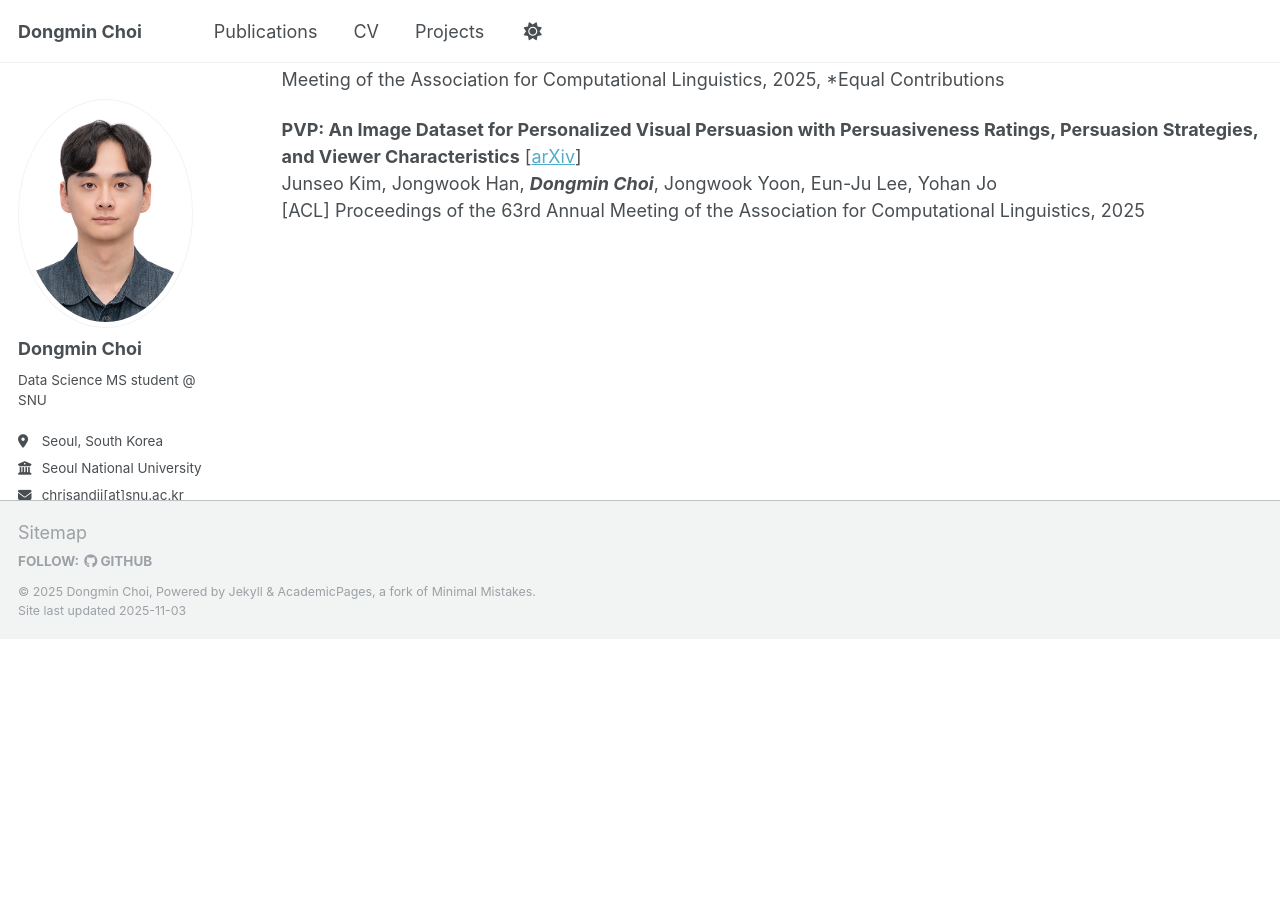
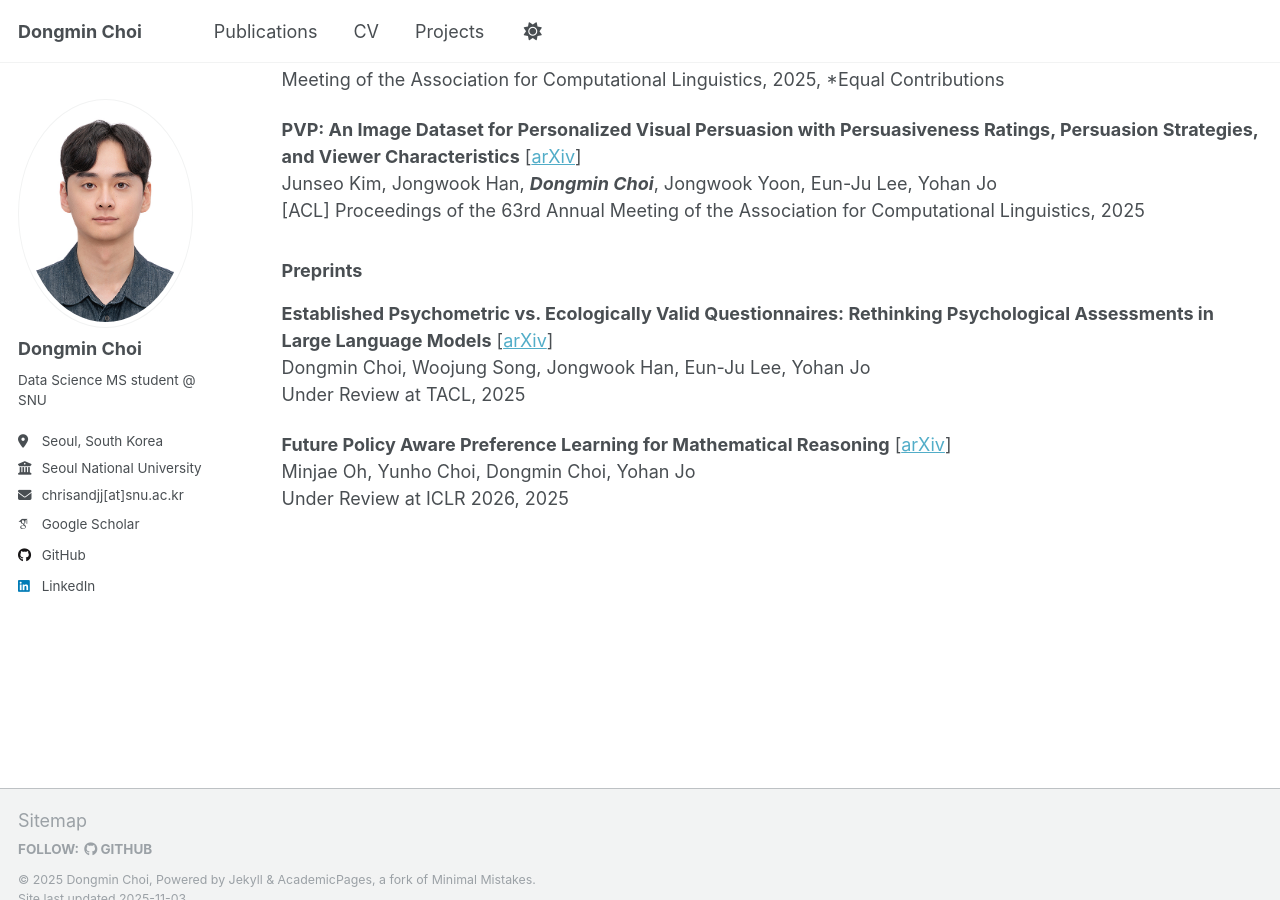
Before and after one commit to unknownburphy/unknownburphy.github.io, a Jekyll site: the page built from _pages/about.md, in a window 1280 px wide and 900 px high, scrolled down 666 px. Built offline with Jekyll 4.4.1, drawn with Linux system fonts in a browser that asks for light colours; some web fonts are replaced; before the commit the page ends 1304 px from its top, so only the background shows below that.

Commit message:
feat: update cv 251103

```diff
--- a/_pages/about.md
+++ b/_pages/about.md
@@ -29,3 +29,13 @@ Jongwook Han\*, <strong><em>Dongmin Choi</em></strong>\*, Woojung Song\*, Eun-Ju
 **PVP: An Image Dataset for Personalized Visual Persuasion with Persuasiveness Ratings, Persuasion Strategies, and Viewer Characteristics** [[arXiv](https://arxiv.org/abs/2506.00481)]
 Junseo Kim, Jongwook Han, ***Dongmin Choi***, Jongwook Yoon, Eun-Ju Lee, Yohan Jo
 [ACL] Proceedings of the 63rd Annual Meeting of the Association for Computational Linguistics, 2025
+
+### Preprints
+
+**Established Psychometric vs. Ecologically Valid Questionnaires: Rethinking Psychological Assessments in Large Language Models** [[arXiv](https://arxiv.org/abs/2509.10078)]
+Dongmin Choi, Woojung Song, Jongwook Han, Eun-Ju Lee, Yohan Jo
+Under Review at TACL, 2025
+
+**Future Policy Aware Preference Learning for Mathematical Reasoning** [[arXiv](https://arxiv.org/abs/2509.19893)]
+Minjae Oh, Yunho Choi, Dongmin Choi, Yohan Jo
+Under Review at ICLR 2026, 2025
--- a/_pages/publications.html
+++ b/_pages/publications.html
@@ -23,10 +23,10 @@ Junseo Kim, Jongwook Han, <strong><em>Dongmin Choi</em></strong>, Jongwook Yoon,
 
 <h2>Preprints</h2>
 
-<p><strong>Established Psychometric vs. Ecologically Valid Questionnaires: Rethinking Psychological Assessments in Large Language Models</strong><br>
+<p><strong>Established Psychometric vs. Ecologically Valid Questionnaires: Rethinking Psychological Assessments in Large Language Models</strong> <a href="https://arxiv.org/abs/2509.10078">[arXiv]</a><br>
 Dongmin Choi, Woojung Song, Jongwook Han, Eun-Ju Lee, Yohan Jo<br>
 Under Review at TACL, 2025</p>
 
-<p><strong>Future Policy Aware Preference Learning for Mathematical Reasoning</strong><br>
+<p><strong>Future Policy Aware Preference Learning for Mathematical Reasoning</strong> <a href="https://arxiv.org/abs/2509.19893">[arXiv]</a><br>
 Minjae Oh, Yunho Choi, Dongmin Choi, Yohan Jo<br>
 Under Review at ICLR 2026, 2025</p>
```
Also changed, not shown: _pages/cv.md (+2 -2 lines).
